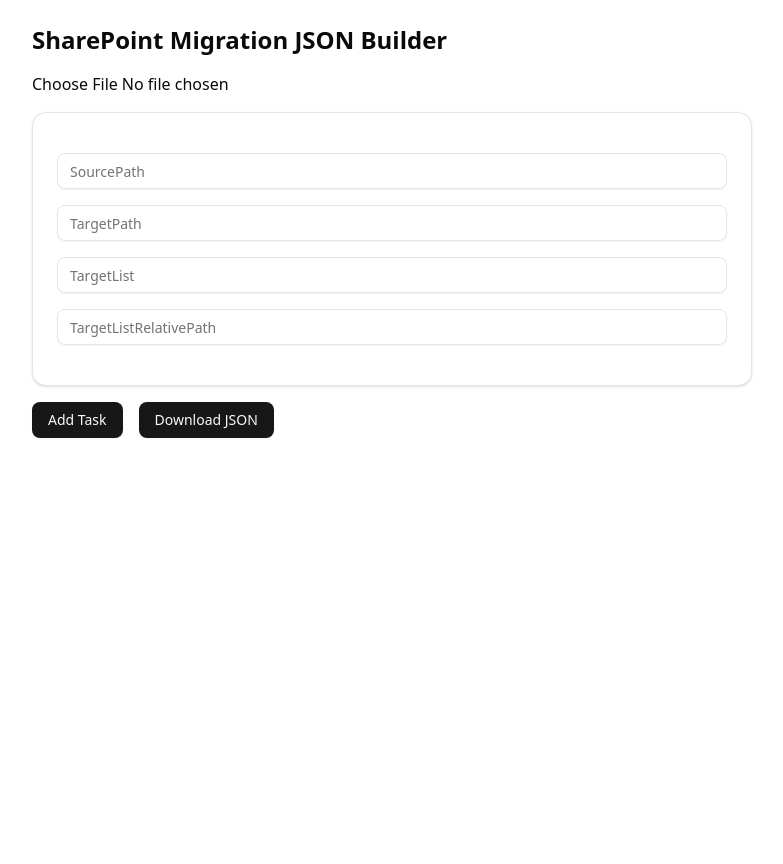
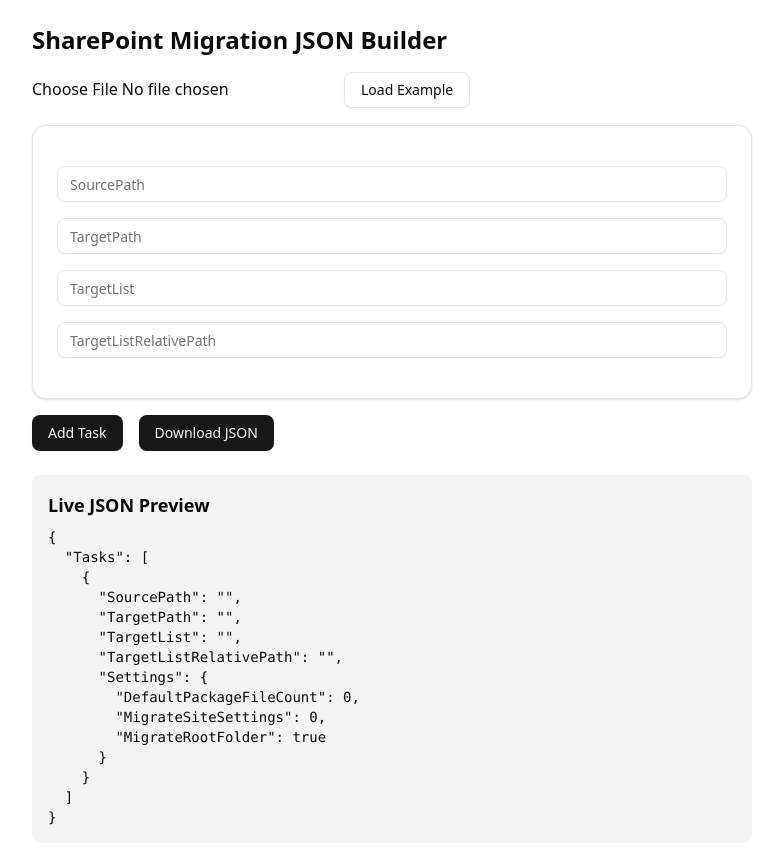
Before and after one commit to sjohnsonttt/nextjs, a Next.js app: page / in a window 1280 px wide. Shown: the top 864 px of the page, without its empty margins (248-1031 px from the left). Before the commit the page ends 800 px from the top, so only its background shows below. Built offline with nearby package versions, Linux system fonts and the light colour scheme.

Commit message:
Update page.tsx

```diff
--- a/app/page.tsx
+++ b/app/page.tsx
@@ -1,8 +1,16 @@
 "use client";
+
 import { useState, ChangeEvent } from 'react';
 import { Button } from '@/components/ui/button';
 import { Input } from '@/components/ui/input';
 import { Card, CardContent } from '@/components/ui/card';
+
+const exampleTask = {
+  SourcePath: "\\\\ipm.local\\ipm\\Public\\Management Reporting\\KI and KPI Reporting\\Key Performance Indicators\\Back Up Data",
+  TargetPath: "https://integratedprescription.sharepoint.com/sites/InformationTechnology_TEAMS",
+  TargetList: "Documents",
+  TargetListRelativePath: "General/Public Drive Unclaimed Folders/Management Reporting",
+};
 
 type Task = {
   SourcePath: string;
@@ -104,11 +112,27 @@ export default function SharePointJsonBuilder() {
     reader.readAsText(file);
   };
 
+  const loadExample = () => {
+    setTasks([exampleTask]);
+  };
+
+  const previewJson = {
+    Tasks: tasks.map(task => ({
+      ...task,
+      Settings: {
+        DefaultPackageFileCount: 0,
+        MigrateSiteSettings: 0,
+        MigrateRootFolder: true,
+      },
+    })),
+  };
+
   return (
     <div className="p-6 max-w-3xl mx-auto">
       <h1 className="text-2xl font-bold mb-4">SharePoint Migration JSON Builder</h1>
-      <div className="mb-4">
+      <div className="mb-4 space-y-2">
         <input type="file" accept="application/json" onChange={handleFileUpload} />
+        <Button variant="outline" onClick={loadExample}>Load Example</Button>
       </div>
       {tasks.map((task, index) => (
         <Card key={index} className="mb-4">
@@ -139,9 +163,15 @@ export default function SharePointJsonBuilder() {
           </CardContent>
         </Card>
       ))}
-      <div className="flex flex-wrap gap-4">
+      <div className="flex flex-wrap gap-4 mb-6">
         <Button onClick={addTask}>Add Task</Button>
         <Button onClick={handleDownload}>Download JSON</Button>
+      </div>
+      <div className="bg-gray-100 p-4 rounded-md">
+        <h2 className="text-lg font-semibold mb-2">Live JSON Preview</h2>
+        <pre className="text-sm whitespace-pre-wrap break-words">
+          {JSON.stringify(previewJson, null, 2)}
+        </pre>
       </div>
     </div>
   );
```
